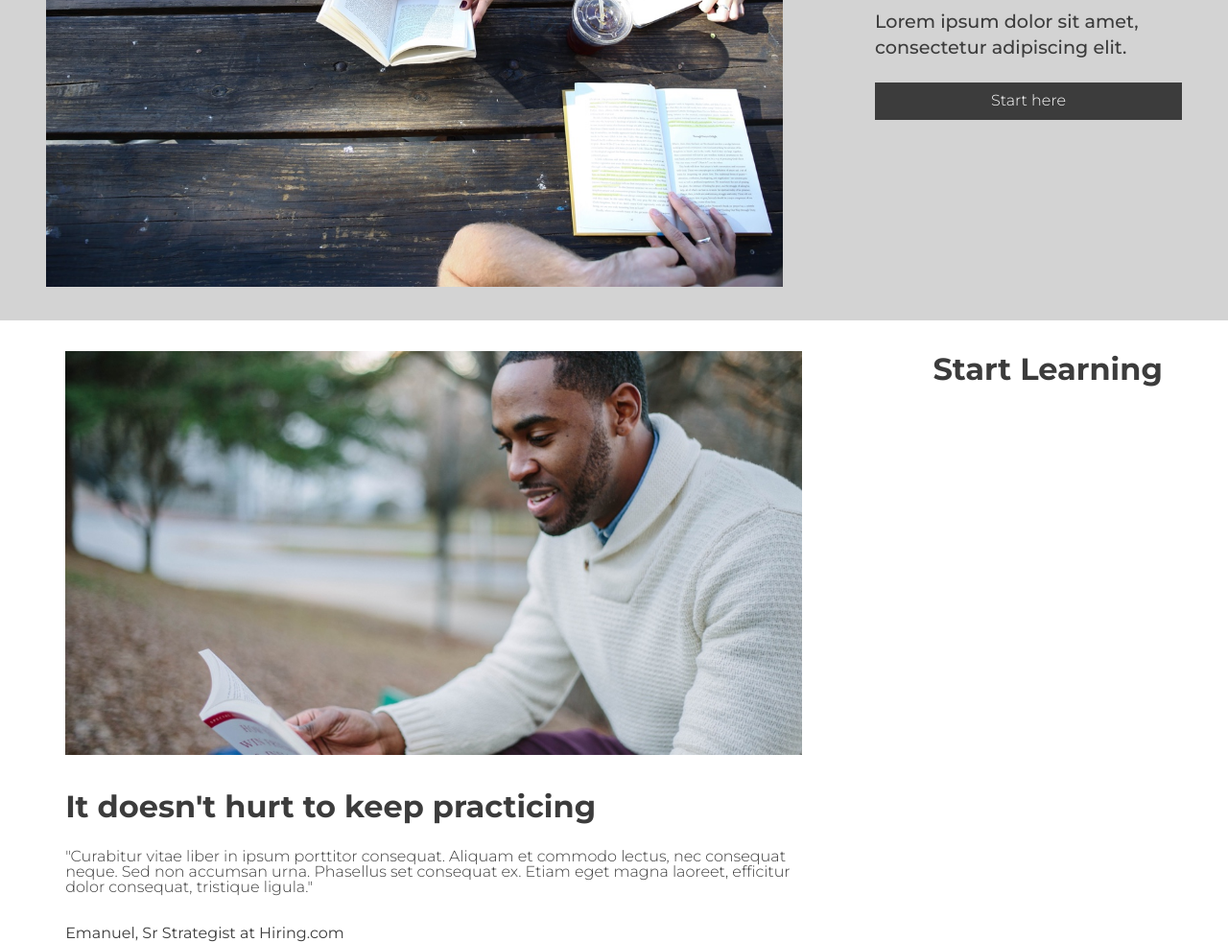
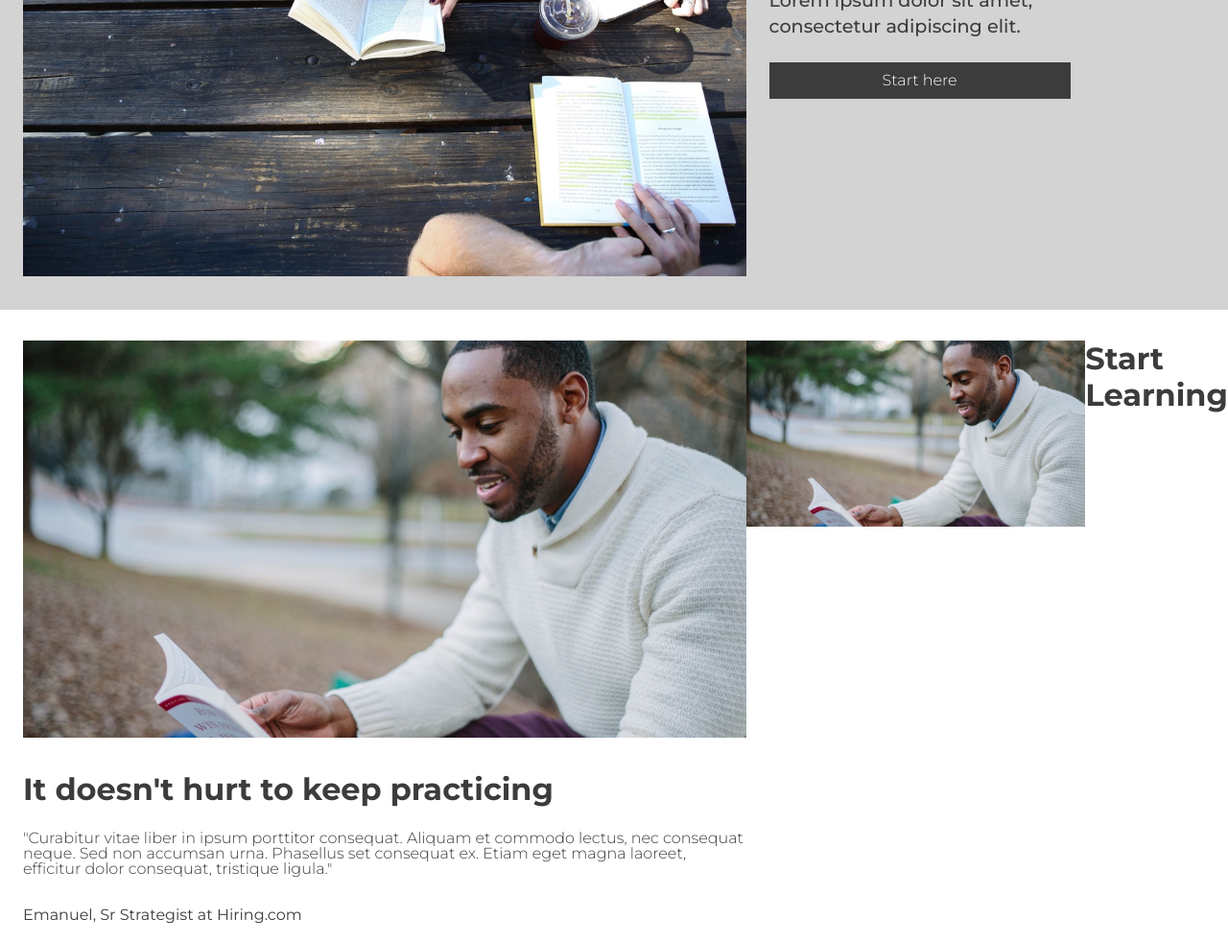
Before and after one commit to rayaj831/colmar-academy, a plain HTML site: page index.html in a window 1280 px wide. Shown: the part 365-1347 px from the top of the page at 96% size. Drawn offline with Linux system fonts and the light colour scheme.

Commit message:
Cleaned up banner section code

```diff
--- a/index.html
+++ b/index.html
@@ -19,16 +19,16 @@
 		</div>
 		<nav class="desktop">
 			<ul class="flex">
-				<li><a href="#">On campus</a></li>
-				<li><a href="#">Online</a></li>
+				<li><a href="#campus">On campus</a></li>
+				<li><a href="#online">Online</a></li>
 				<li><a href="#">For companies</a></li>
 				<li><a href="#">Sign in</a></li>
 			</ul>
 		</nav>
 		<nav class="mobile">
 			<ul>
-				<li><a href="#"><img src="resources/images/ic-on-campus.svg" alt="on-campus" /></a></li>
-				<li><a href="#"><img src="resources/images/ic-online.svg" alt="online" /></a></li>
+				<li><a href="#campus"><img src="resources/images/ic-on-campus.svg" alt="on-campus" /></a></li>
+				<li><a href="#online"><img src="resources/images/ic-online.svg" alt="online" /></a></li>
 				<li><a href="#"><img src="resources/images/ic-login.svg" alt="login" /></a></li>
 			</ul>
 		</nav>
@@ -50,7 +50,7 @@
 		</div>
 	</div>
 	<!-- On Campus Section -->
-	<div class="campus flex">
+	<div id="campus" class="flex">
 		<div class="main-content">
 			<img src="resources/images/information-main.jpg" alt="information-main-image" />
 			<h1 class="learn">It doesn't hurt to keep practicing</h1>
@@ -59,12 +59,15 @@
 			</div>
 			<h4>Emanuel, Sr Strategist at Hiring.com</h4>
 		</div>
-	<div class="sidebar">
-		<div>
+	<div class="sidebar flex">
+		<div class="">
+			<img src="resources/images/information-main.jpg" alt="information-main-image" />
+		</div>
+
 	<div>
 	</div>
 	<!-- Online Section -->
-	<div class="online flex">
+	<div id="online"  class="flex">
 		<div class="lead">
 			<h1>Start Learning</h1>
 		</div>
--- a/resources/css/style.css
+++ b/resources/css/style.css
@@ -78,9 +78,8 @@ header .mobile {
 
 .banner {
 	background-color: rgb(211, 211, 211);
-	justify-content: space-around;
 	max-width: 100%;
-	padding-top: 2rem;
+	padding: 2rem 0 2rem 1.5rem;
 	position: relative;
 	top: 2rem;
 }
@@ -93,15 +92,14 @@ header .mobile {
 	max-width: 100%;
 	height: auto;
 	margin-top: 2rem;
-	margin-bottom: 2rem;
 }
 
 .banner-text {
 	width: 25%;
 	justify-content: center;
 	flex-direction: column;
+	margin-left: 1.5rem;
 }
-
 
 .banner .description {
 	font-size: 1.2rem;
@@ -121,34 +119,34 @@ header .mobile {
 
 /* On Campus Section */
 
-.campus {
+#campus {
 	position: relative;
 	top: 2rem;
-	margin: 2rem 0 2rem 0;
-	justify-content: space-around;
+	margin: 2rem 0 2rem 1.5rem;
+	justify-content: space-between;
 }
 
-.campus .main-content {
+#campus .main-content {
 	max-width: 60%;
 }
 
-.campus img {
+#campus img {
 	max-width: 100%;
 	height: auto;
 	margin-bottom: 2rem;
 }
 
-.campus .description {
+#campus .description {
 	font-weight: 300;
 	margin-bottom: 2rem;
 }
 
-.campus .sidebar {
+#campus .sidebar {
 	max-width: 40%;
 }
 
 /* Online Section */
 
-.online{
+#online{
 	position: relative;
 }
```
